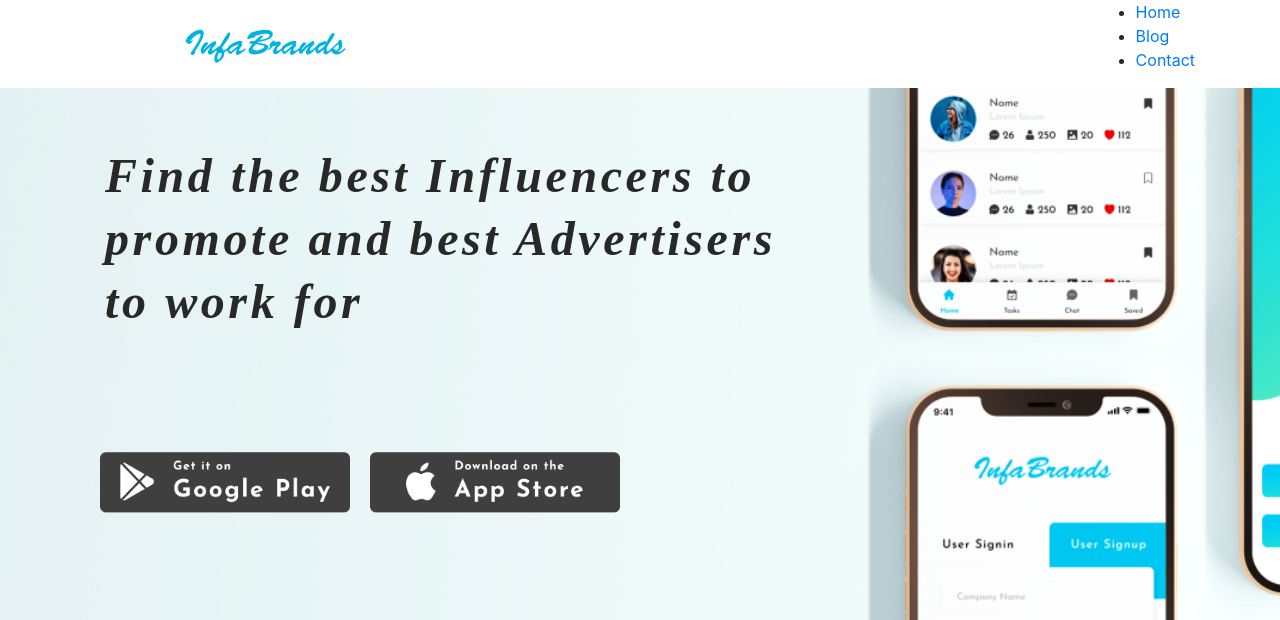
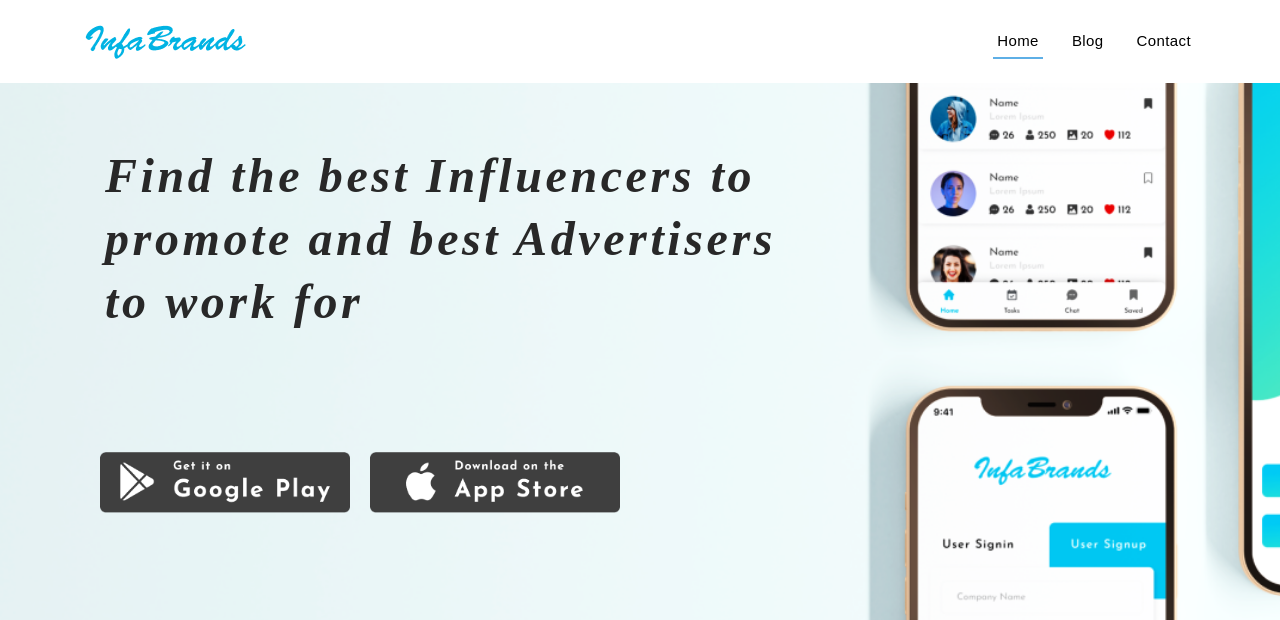
Before and after one commit to chaitanya9899/infrabnd, a Flask app: page / in a window 1280 px wide; the page is wider, and only the part inside the window is pictured. Shown: the top 620 px of that part. Run offline with Flask 2, Linux system fonts and the light colour scheme; some libraries are stand-ins or nearby versions.

Commit message:
Update style.css

```diff
--- a/static/css/style.css
+++ b/static/css/style.css
@@ -19,6 +19,12 @@ body{
     }
 }
 
+@media (max-width: 992px) {
+  #header .logo {
+    font-size: 28px;
+  }
+}
+
 
 
 .first-sec{
@@ -30,52 +36,308 @@ border-radius: 0px;
 
 
 }
-.logo-sec{
+
+
+
+/*--------------------------------------------------------------
+# Header
+--------------------------------------------------------------*/
+#header {
+  transition: all 0.5s;
+  z-index: 997;
+  padding: 20px 0;
+}
+
+#header .logo {
+  font-size: 32px;
+  margin: 0;
+  padding: 0;
+  line-height: 1;
+  font-weight: 600;
+  letter-spacing: 1px;
+  text-transform: uppercase;
+}
+
+#header .logo a {
+  color: #fff;
+}
+
+#header .logo img {
+  max-height: 40px;
+}
+
+#header.header-scrolled,
+#header.header-inner-pages {
+  background: #fff;
+  box-shadow: 0px 2px 15px rgba(0, 0, 0, 0.1);
+  padding: 12px 0;
+}
+
+#header.header-scrolled .logo a,
+#header.header-inner-pages .logo a {
+  color: #493c3e;
+}
+
+@media (max-width: 992px) {
+  #header .logo {
+    font-size: 28px;
+  }
+}
+
+/*--------------------------------------------------------------
+# Navigation Menu
+--------------------------------------------------------------*/
+/* Desktop Navigation */
+.nav-menu ul {
+  margin: 0;
+  padding: 0;
+  list-style: none;
+}
+
+.nav-menu > ul {
+  display: flex;
+}
+
+.nav-menu > ul > li {
+  position: relative;
+  white-space: nowrap;
+  padding: 10px 0 10px 25px;
+}
+
+.nav-menu a {
+  display: block;
+  position: relative;
+  color: #000000;
+  transition: 0.3s;
+  font-size: 15px;
+  padding: 0 4px;
+  letter-spacing: 0.4px;
+  font-family: "Poppins", sans-serif;
+}
+
+.nav-menu > ul > li > a:before {
+  content: "";
+  position: absolute;
+  width: 100%;
+  height: 2px;
+  bottom: -6px;
+  left: 0;
+  background-color: #5eafe6;
+  visibility: hidden;
+  transform: scaleX(0);
+  transition: all 0.3s ease-in-out 0s;
+}
+
+.nav-menu a:hover:before,
+.nav-menu li:hover > a:before,
+.nav-menu .active > a:before {
+  visibility: visible;
+  transform: scaleX(1);
+}
+
+.nav-menu .drop-down ul {
+  display: block;
+  position: absolute;
+  left: 10px;
+  top: calc(100% + 30px);
+  z-index: 99;
+  opacity: 0;
+  visibility: hidden;
+  padding: 10px 0;
+  background: #fff;
+  box-shadow: 0px 0px 30px rgba(127, 137, 161, 0.25);
+  transition: 0.3s;
+}
+
+.nav-menu .drop-down:hover > ul {
+  opacity: 1;
+  top: 100%;
+  visibility: visible;
+}
+
+.nav-menu .drop-down li {
+  min-width: 180px;
+  position: relative;
+}
+
+.nav-menu .drop-down ul a {
+  padding: 10px 20px;
+  font-size: 14px;
+  text-transform: none;
+  color: #493c3e;
+}
+
+.nav-menu .drop-down ul a:hover,
+.nav-menu .drop-down ul .active > a,
+.nav-menu .drop-down ul li:hover > a {
+  color: #e43c5c;
+}
+
+.nav-menu .drop-down > a:after {
+  content: "\ea99";
+  font-family: IcoFont;
+  padding-left: 5px;
+}
+
+.nav-menu .drop-down .drop-down ul {
+  top: 0;
+  left: calc(100% - 30px);
+}
+
+.nav-menu .drop-down .drop-down:hover > ul {
+  opacity: 1;
+  top: 0;
+  left: 100%;
+}
+
+.nav-menu .drop-down .drop-down > a {
+  padding-right: 35px;
+}
+
+.nav-menu .drop-down .drop-down > a:after {
+  content: "\eaa0";
+  font-family: IcoFont;
+  position: absolute;
+  right: 15px;
+}
+
+.header-scrolled .nav-menu > ul > li > a,
+.header-inner-pages .nav-menu > ul > li > a {
+  color: #493c3e;
+}
+
+@media (max-width: 1366px) {
+  .nav-menu .drop-down .drop-down ul {
+    left: -90%;
+  }
+  .nav-menu .drop-down .drop-down:hover > ul {
+    left: -100%;
+  }
+  .nav-menu .drop-down .drop-down > a:after {
+    content: "\ea9d";
+  }
+}
+
+
+/* Mobile Navigation */
+.mobile-nav-toggle {
+  position: fixed;
+  right: 30px;
+top: 25px;
+  z-index: 9998;
+  border: 0;
+  background: none;
+  font-size: 24px;
+  transition: all 0.4s;
+  outline: none !important;
+  line-height: 1;
+  cursor: pointer;
+  text-align: right;
+}
+
+.mobile-nav-toggle i {
+  color: #0eb7e4;
+}
+
+.mobile-nav {
+  position: fixed;
+  top: 55px;
+  right: 15px;
+  bottom: 15px;
+  left: 15px;
+  z-index: 9999;
+  overflow-y: auto;
+  background: #fff;
+  transition: ease-in-out 0.2s;
+  opacity: 0;
+  visibility: hidden;
+  border-radius: 10px;
+  padding: 10px 0;
+}
+
+.mobile-nav * {
+  margin: 0;
+  padding: 0;
+  list-style: none;
+}
+
+.mobile-nav a {
+  display: block;
+  position: relative;
+  color: #493c3e;
+  padding: 10px 20px;
+  font-weight: 500;
+  outline: none;
+}
+
+.mobile-nav a:hover,
+.mobile-nav .active > a,
+.mobile-nav li:hover > a {
+  color: #e43c5c;
+  text-decoration: none;
+}
+
+.mobile-nav .drop-down > a:after {
+  content: "\ea99";
+  font-family: IcoFont;
+  padding-left: 10px;
+  position: absolute;
+  right: 15px;
+}
+
+.mobile-nav .active.drop-down > a:after {
+  content: "\eaa1";
+}
+
+.mobile-nav .drop-down > a {
+  padding-right: 35px;
+}
+
+.mobile-nav .drop-down ul {
+  display: none;
+  overflow: hidden;
+}
+
+.mobile-nav .drop-down li {
+  padding-left: 20px;
+}
+
+.mobile-nav-overly {
+  width: 100%;
+  height: 100%;
+  z-index: 9997;
+  top: 0;
+  left: 0;
+  position: fixed;
+  background: rgba(45, 37, 38, 0.6);
+  overflow: hidden;
+  display: none;
+  transition: ease-in-out 0.2s;
+}
+.mobile-nav-active {
+  overflow: hidden;
+}
+
+.mobile-nav-active .mobile-nav {
+  opacity: 1;
+  visibility: visible;
+}
+
+.mobile-nav-active .mobile-nav-toggle i {
+  color: #fff;
+}
+
+.second-sec{
+    height: calc(100vh - 40vh);
+    background-size:var(--bg-size);
 
 }
-.logo{
-
-    height: 42px;
-    width: 162px;
-    left: 9px;
-    top: 26px;
-    border-radius: nullpx;
-}
-.logo img{
-
-    margin-left: 100px;
-}
-.nav{
-
-}
-.nav ul{
 
 
-margin-left: 600px;
-}
-.nav ul li{
-    list-style: none;
-    float: left;
-    margin-top: 30px;
-    padding-left: 34px;
-    margin-left: 28px;
-    color: #0000;
-    font-family: Josefin Sans;
-    font-size: 18px;
-    font-style: normal;
-    font-weight: 700;
-    line-height: 18px;
 
-}
-.nav ul li a{
 
-    color: #000;
-}
-.nav ul li a:hover{
 
-border-bottom-width: 5px;
-color: #01B3E3;
-}
+
 .second-sec{
     /*background-image: url('/static/images/651.png')*/
     /*background: url("../images/43 1.png") no-repeat;*/
```
